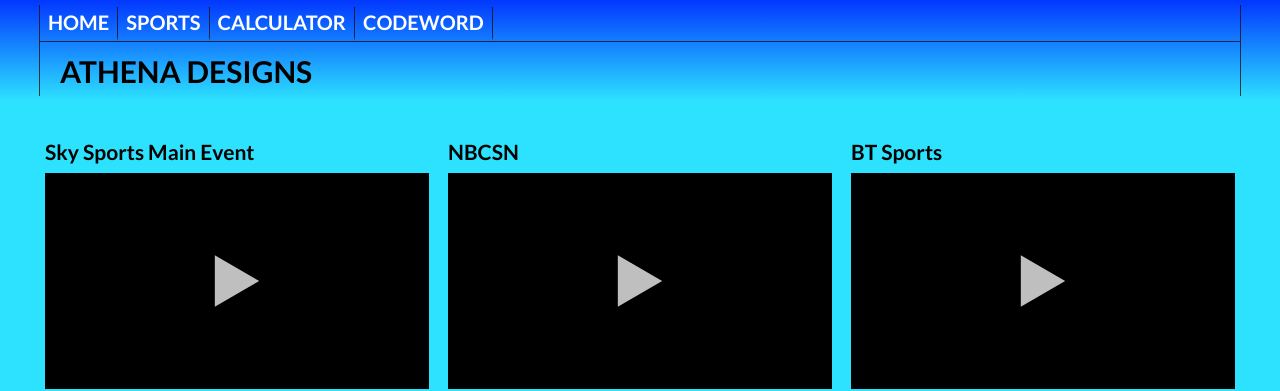
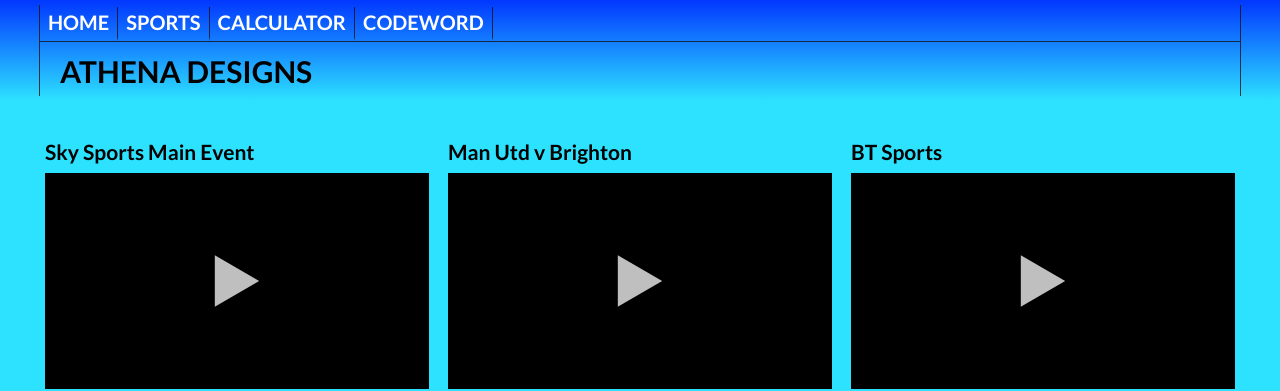
Before and after one commit to WayneMorganUK/athena-designs, a Jekyll site: the page built from sports/sports.html, in a window 1280 px wide. Shown: the top 391 px of the page. Built offline with Jekyll 4.4.1, drawn with Linux system fonts in a browser that asks for light colours.

Commit message:
Update sports.html

```diff
--- a/sports/sports.html
+++ b/sports/sports.html
@@ -5,7 +5,7 @@ title: Sports
 <section>
   <div class='row'>
     <div class='column' id="player1">Sky Sports Main Event</div>
-    <div class='column' id="player2">NBCSN</div>
+    <div class='column' id="player2">Man Utd v Brighton</div>
     <div class='column' id="player3">BT Sports</div>
   </div>
 
@@ -18,7 +18,7 @@ title: Sports
 
   <script>
   var player = new Clappr.Player({source: "https://df695e3cea58486e9635e66d9e0c2248.azureedge.net/c8ac32bf-9fba-4f9a-ae87-934208b82a7a/301ab82a-908a-4215-a318-1287d1dfd4ad.ism/manifest(video,format=m3u8-aapl-v3,audiotrack=audio).m3u8", parentId: "#player1"});
-  var player = new Clappr.Player({source: "http://37.48.83.12:8081/abr_hls/abr_S-1/playlist.m3u8", parentId: "#player2"});
+  var player = new Clappr.Player({source: "https://hilivegpers.azureedge.net/de235af7-8f43-463b-9093-0fbb3939f113/bf7b9edc-2804-46e5-a4b4-bcd67e0808ef.ism/manifest(video,format=m3u8-aapl-v3,audiotrack=audio).m3u8", parentId: "#player2"});
   var player = new Clappr.Player({source: "http://1jdf.azureedge.net/live.m3u8", parentId: "#player3"});
   var player = new Clappr.Player({source: "https://wowzaprod100-i.akamaihd.net/hls/live/254623/3e205149_1_1/chunklist.m3u8", parentId: "#player4"});
   var player = new Clappr.Player({source: "https://hilivegpers.azureedge.net/d926a170-f82e-4415-b728-598a04591572/63ef3a95-386b-4293-a479-a878007676f3.ism/manifest(video,format=m3u8-aapl-v3,audiotrack=audio).m3u8", parentId: "#player5"});
```
